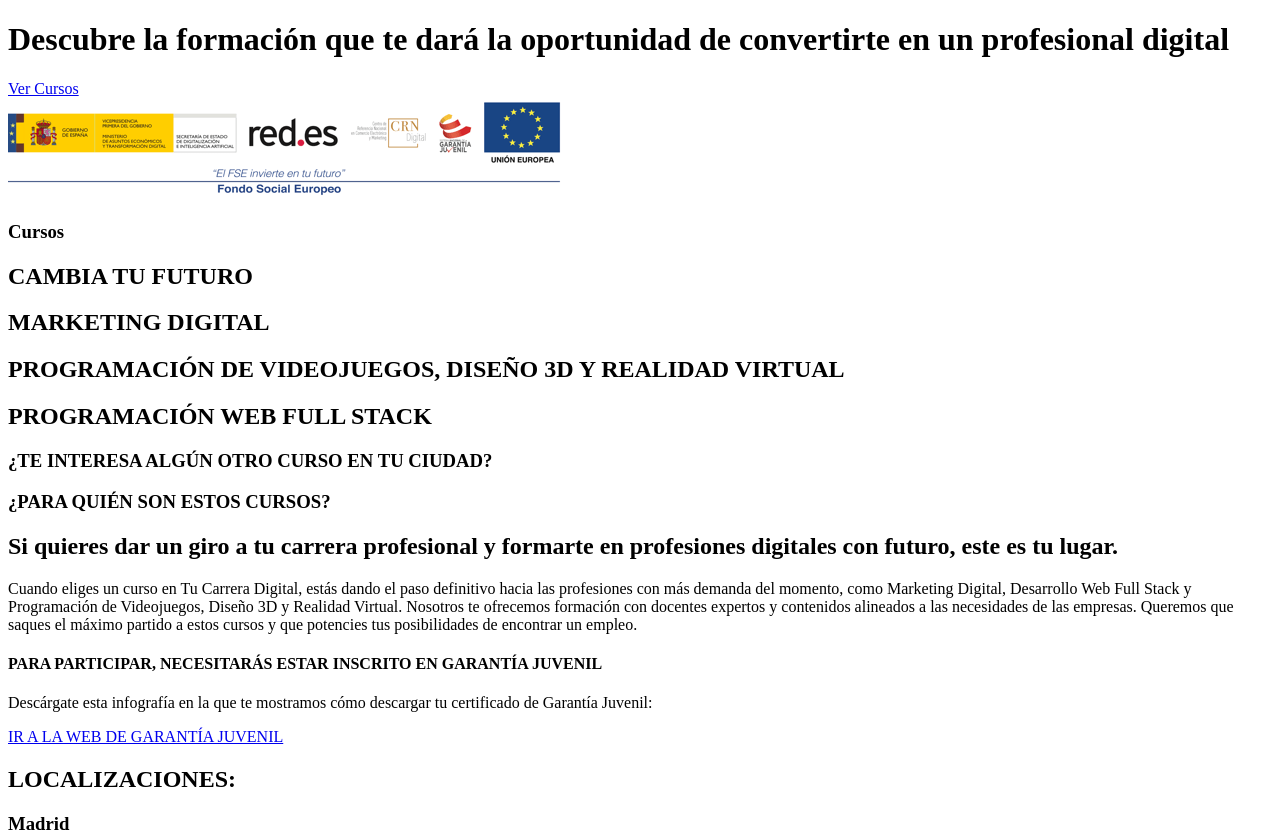
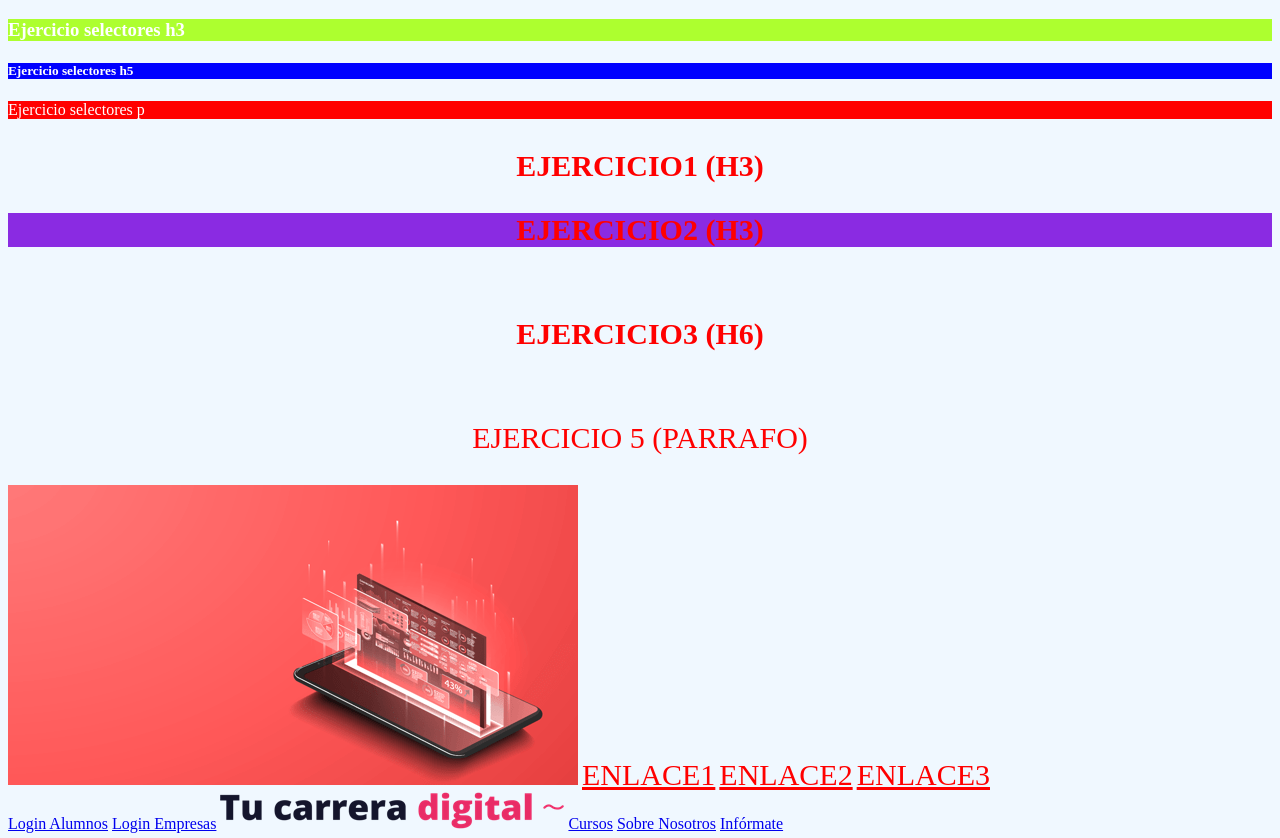
Before and after one commit to carlosdia2/fullstack, a plain HTML site: page proyectoInicio/index.html in a window 1280 px wide. Shown: the top 838 px of the page. Drawn offline with Linux system fonts and the light colour scheme.

Commit message:
clase 25/09

```diff
--- /dev/null
+++ b/proyectoInicio/css/style.css
@@ -0,0 +1,104 @@
+html
+    {
+        font-size:62.5%;
+    }
+
+body{
+    font-size:16px;
+    background-color: aliceblue;
+    }
+
+    /* esto me permite conseguir 10 px = 1rem; sin eso 16px=1rem*/
+
+h1 {
+    color:pink;
+    background-color:yellow;
+    text-align: center;
+    text-transform: uppercase;
+    padding-top: 30px;
+    padding-bottom: 100px;
+    margin-top: 200px;
+    margin-bottom:200px;
+    border: 30px solid black;
+    font-family:'Lucida Sans', 'Lucida Sans Regular', 'Lucida Grande', 'Lucida Sans Unicode', Geneva, Verdana, sans-serif;
+    font-size: 7em;
+    max-width: 60%;
+}
+
+
+.seccionPrueba h5{
+    color:white;
+    background-color: blue;
+}
+
+.seccionPrueba p{
+    color:white;
+    background-color: red;
+}
+
+.seccionPrueba h3{
+    color:white;
+    background-color: greenyellow;
+
+}
+/* selector de clase */
+.claseh3{
+    color:red;
+    text-transform: uppercase;
+    font-size: 3rem;
+    text-align: center ;
+}
+
+
+/* selector de id  */
+#idh3{
+    color:red;
+    text-transform: uppercase;
+    font-size: 3rem;
+    text-align: center ;
+}
+
+
+/* selector de elemento */
+h6{
+    color:red;
+    text-transform: uppercase;
+    font-size: 3rem;
+    text-align: center ;
+
+}
+/*
+selector de cadena descendiente */
+
+.ejerciciosSelectores p{
+    color:red;
+    text-transform: uppercase;
+    font-size: 3rem;
+    text-align: center ;
+}
+
+/* selector de atributo */
+[src="img/Curso-marketing-digital-centro.png"]{
+   background-color: yellow;
+}
+
+/* selector multiple */
+#idh3, [src="img/Curso-marketing-digital-centro.png"]{
+   background-color: blueviolet;
+}
+
+.ejerciciosSelectores > a{
+    color:red;
+    text-transform: uppercase;
+    font-size: 3rem;
+    text-align: center ;
+}
+
+h1{
+    background: rgba(248, 102, 102, 0.65);
+    margin-bottom: 10px;
+    display: block;
+    font-weight: 800;
+    padding: 35px;
+    color: #fff;
+}
--- a/proyectoInicio/index.html
+++ b/proyectoInicio/index.html
@@ -1,23 +1,56 @@
 <!DOCTYPE html>
-<html lang="en">
+<html lang="es">
 
 <head>
     <meta charset="UTF-8">
     <meta name="viewport" content="width=device-width, initial-scale=1.0">
-    <title>Document</title>
+    <title>Tu Carrera Digital</title>
+    <link rel="preload" href="css/style.css" as="style">
+    <link rel="stylesheet" href="css/style.css">
 </head>
 
 <body>
+
+    <section class="seccionPrueba">
+        <h3>Ejercicio selectores h3</h3>
+        <h5>Ejercicio selectores h5</h5>
+        <p>Ejercicio selectores p</p>
+    </section>
+
+    <section class="ejerciciosSelectores">
+        <h3 class="claseh3">ejercicio1 (h3) </h3>
+        <h3 id="idh3">ejercicio2 (h3) </h3>
+        <h6>ejercicio3 (h6) </h6>
+        <p>ejercicio 5 (parrafo) </p>
+        <img src="img/Curso-marketing-digital-centro.png" alt="alternativo"></img>
+        <a href="#">enlace1</a>
+        <a href="#">enlace2</a>
+        <a href="#">enlace3</a>
+    </section>
     <!-- <h1> Hola mundo! </h1>
     <h2> Hola mundo! </h2> -->
 
     <!-- deberia estar todo en minuscula porque el SEO Penaliza pero lo dejo asi por flojera -->
+
+
+    <header>
+        <a href="#">Login Alumnos</a>
+        <a href="#">Login Empresas</a>
+        <a href="#"><img src="img/Tu-carrera-digital-general.png"></a>
+        <a href="#">Cursos</a>
+        <a href="#">Sobre Nosotros</a>
+        <a href="#">Infórmate</a>
+    </header>
+
+
+
     <main>
         <h1>
             Descubre la formación que te dará la oportunidad de convertirte en un profesional digital
         </h1>
-
+        <img src="img/ico-centro.png" alt="hola">
         <a href="#">Ver Cursos</a>
+        <img src="img/CTA-informate.png" alt="hola">
 
     </main>
 
@@ -46,6 +79,9 @@
 
     </section>
 
+    <section>
+        <iframe width="560" height="315" src="https://www.youtube.com/embed/SzZlMSDKE8o?si=bmFpPLHflYaRXWve" title="YouTube video player" frameborder="0" allow="accelerometer; autoplay; clipboard-write; encrypted-media; gyroscope; picture-in-picture; web-share" allowfullscreen></iframe>
+    </section>
 
     <section>
 
@@ -94,32 +130,59 @@
 
         <h2>¿TIENES DUDAS? HABLA CON NOSOTROS:</h2>
 
-        <h4>llámanos
+    </section>
+
+    <section>
+
             <img src="img/ico-TLF.png">
+
+            <!-- <svg xmlns="http://www.w3.org/2000/svg" class="icon icon-tabler icon-tabler-phone-call" width="24" height="24" viewBox="0 0 24 24" stroke-width="2" stroke="currentColor" fill="none" stroke-linecap="round" stroke-linejoin="round">
+                <path stroke="none" d="M0 0h24v24H0z" fill="none"></path>
+                <path d="M5 4h4l2 5l-2.5 1.5a11 11 0 0 0 5 5l1.5 -2.5l5 2v4a2 2 0 0 1 -2 2a16 16 0 0 1 -15 -15a2 2 0 0 1 2 -2"></path>
+                <path d="M15 7a2 2 0 0 1 2 2"></path>
+                <path d="M15 3a6 6 0 0 1 6 6"></path>
+             </svg> -->
+
+            <p>Llámanos</p>
             <a href="#">638024408</a>
-        </h4>
 
-        <h4>Escribenos
             <img src="img/ico-EMAIL.png">
+            <p>Escribenos</p>
             <a href="#">patric.departearroyo@adecco.com</a>
-        </h4>
-
-
-
 
 
     </section>
 
+    <footer>
+        <a href="#">CURSOS ZONA-CENTRO</a>
+        <a href="#">SOBRE NOSOTROS</a>
+        <a href="#">Preguntas Frecuentes (FAQ)</a>
+        <a href="#">Política de Cookies</a>
+        <a href="#">Política de Privacidad</a>
+        <a href="#">Aviso Legal</a>
+    </footer>
+
+    <form>
+        <fieldset>
+            <legend>Titulo del formulario</legend>
+
+            <label>Nombre y apellidos * </label>
+            <input type="text" placeholder="Escribe aqui tu nombre" required>
+
+            <label>Teléfono</label>
+            <input type="tel" placeholder="llama ya">
+
+            <label>Email</label>
+            <input type="email" placeholder="dinos tu email">
+
+            <input type="submit" value="enviar ya de ya">
+
+
+        </fieldset>
+    </form>
 
 </body>
 
-<footer>
-    <a href="#">CURSOS ZONA-CENTRO</a>
-    <a href="#">SOBRE NOSOTROS</a>
-    <a href="#">Preguntas Frecuentes (FAQ)</a>
-    <a href="#">Política de Cookies</a>
-    <a href="#">Política de Privacidad</a>
-    <a href="#">Aviso Legal</a>
-</footer>
+
 
 </html>
```
Also changed, not shown: proyectoInicio/img/nosotros.html (added, +11 -0 lines), proyectoInicio/img/wallpaper.jpg (added).
